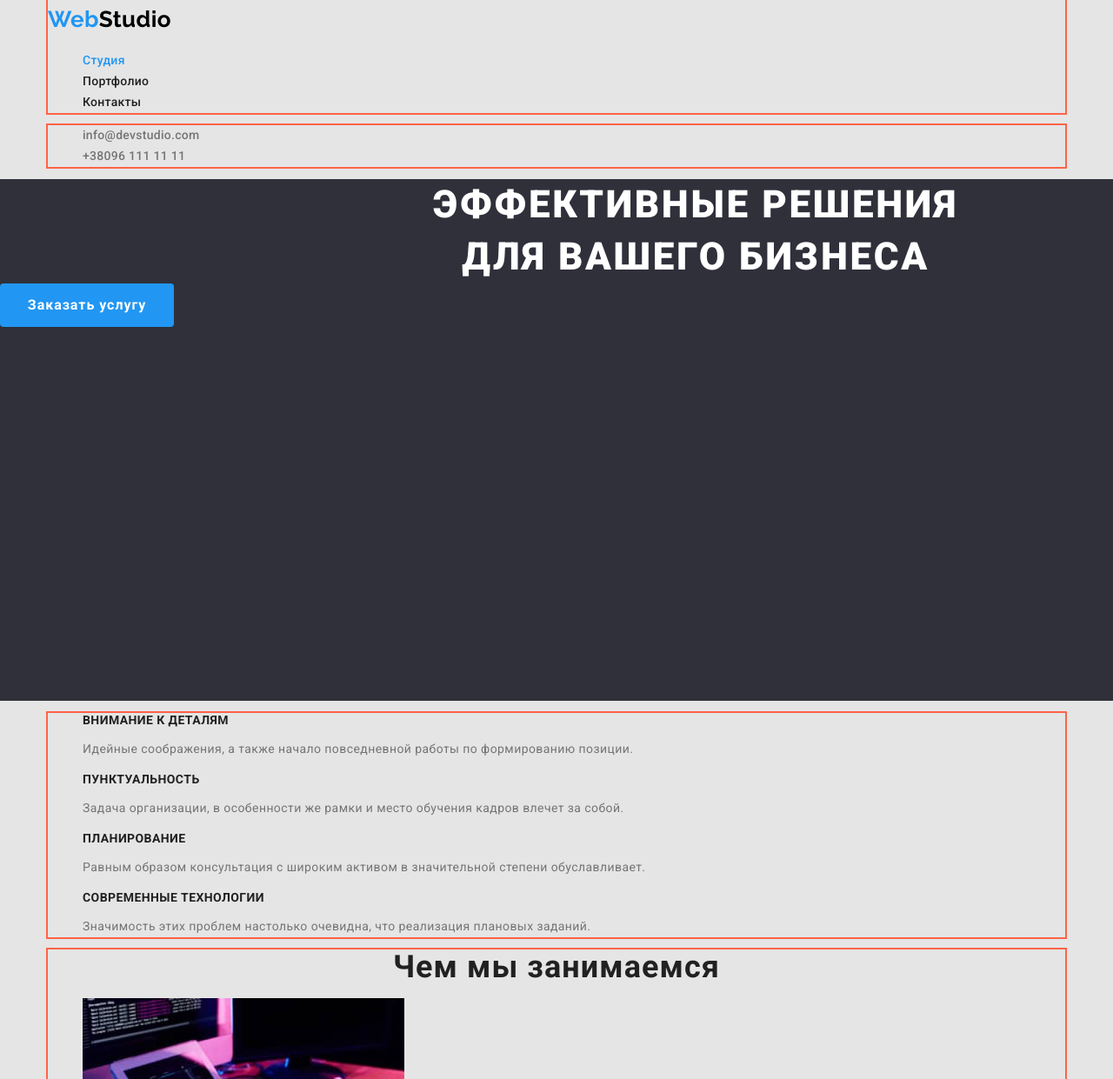
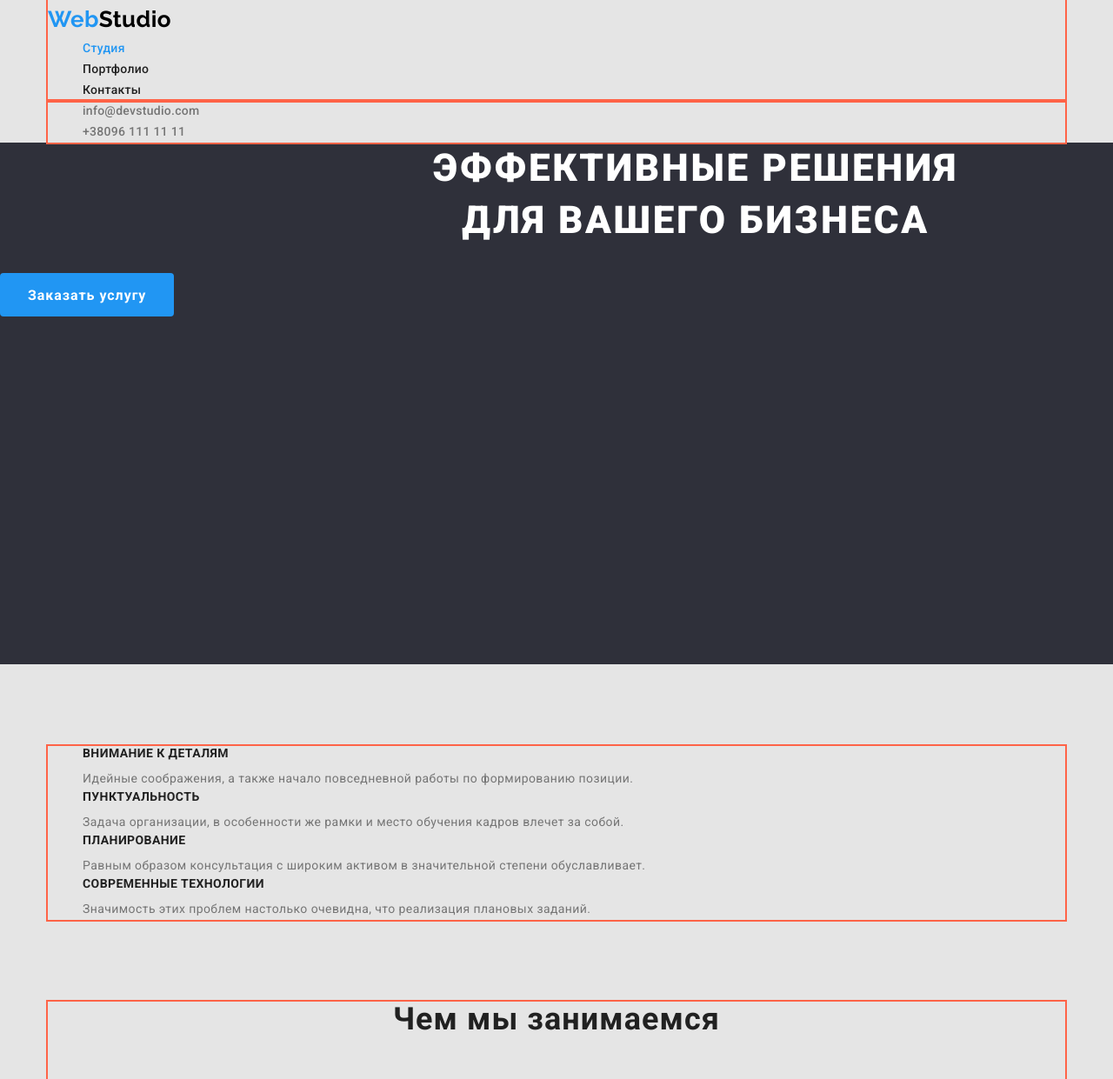
Before and after one commit to RomanStoichev/goit-markup-hw-03, a plain HTML site: page index.html in a window 1280 px wide. Shown: the top 1241 px of the page at 87% size. Drawn offline with nearby package versions, Linux system fonts and the light colour scheme.

Commit message:
add margin

```diff
--- a/css/styles.css
+++ b/css/styles.css
@@ -65,6 +65,11 @@ body {
   line-height: 1.36;
   text-align: center;
   letter-spacing: 0.06em;
+
+  margin: 0 auto 30px;
+  margin-bottom: 30px;
+  width: 696px;
+  height: 120px;
 }
 /* sections */
 .section-title {
@@ -74,13 +79,21 @@ body {
   line-height: 1.143;
   letter-spacing: 0.03em;
 }
-
+.section-title h2 {
+}
 .section h2 {
   font-weight: 700;
   font-size: 36px;
   line-height: 1.16;
   text-align: center;
   letter-spacing: 0.03em;
+  margin-bottom: 50px;
+}
+.section h3 {
+  margin-bottom: 10px;
+}
+.section img {
+  margin-bottom: 30px;
 }
 .section-title.team {
   font-weight: 500;
@@ -98,11 +111,12 @@ body {
   line-height: 1.88;
   letter-spacing: 0.06em;
   cursor: pointer;
-  margin: 0, auto;
+  margin: 0 auto 200px;
   border: none;
   border-radius: 4px;
-  width: 200px;
+  min-width: 200px;
   height: 50px;
+  padding: 11px 32px;
 }
 .button.filters {
   background-color: var(--secondary-background-color);
@@ -114,7 +128,6 @@ body {
   text-align: center;
   letter-spacing: 0.03em;
   cursor: pointer;
-  padding: 11px 32px;
 }
 .button.filters:hover,
 .button.filters:focus {
@@ -164,20 +177,41 @@ a {
   letter-spacing: 0.03em;
 }
 /* conteiner  выравниевание на странице */
-.container,
-.section.desc,
+.container {
+  width: 1170px;
+
+  outline: 2px solid tomato;
+  margin-left: auto;
+  margin-right: auto;
+}
+/* section description */
+.section.desc {
+  width: 1170px;
+
+  outline: 2px solid tomato;
+  margin-left: auto;
+  margin-right: auto;
+
+  margin-bottom: 94px;
+}
+.section.desc h3 {
+  margin-top: 0;
+  margin-bottom: 10px;
+}
+/* section */
 .section {
   width: 1170px;
 
   outline: 2px solid tomato;
   margin-left: auto;
   margin-right: auto;
+  margin-bottom: 94px;
 }
-
-.container p,
 h1,
 h2,
-h3 {
+h3,
+p,
+ul {
   margin: 0;
 }
 
@@ -186,6 +220,8 @@ h3 {
   height: 600px;
 
   background-color: var(--background-color-hero-footer);
+  margin-top: 0;
+  margin-bottom: 94px;
 }
 .footer {
   width: 1600px;
```
